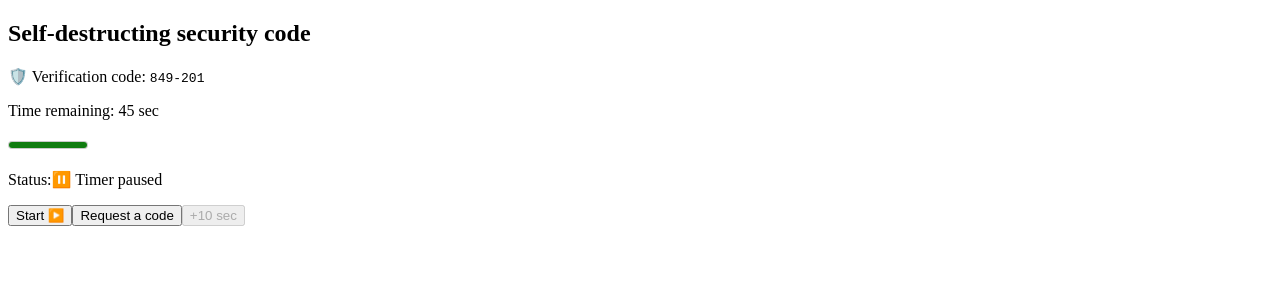
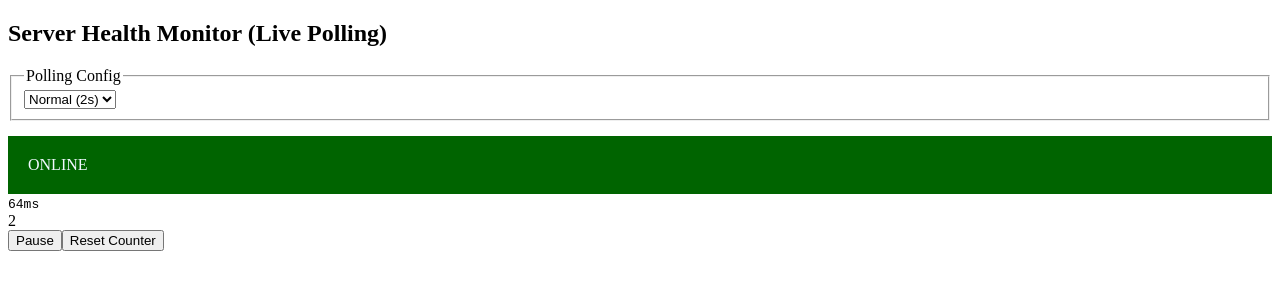
Before and after one commit to iveryasov/react-learning, a React (Vite) app: page / in a window 1280 px wide. Shown: the top 300 px of the page. Built offline with nearby package versions, Linux system fonts and the light colour scheme.

Commit message:
Day 127: dynamic API polling monitor with interval cleanup and title sync

```diff
--- a/src/App.tsx
+++ b/src/App.tsx
@@ -1,9 +1,9 @@
-import Day126 from './components/Day126';
+import Day127 from './components/Day127';
 
 function App() {
   return (
     <div>
-      <Day126 />
+      <Day127 />
     </div>
   );
 }
--- /dev/null
+++ b/src/components/Day127.css
@@ -0,0 +1,15 @@
+.online-block {
+    background-color: darkgreen;
+    color: aliceblue;
+    padding: 20px;
+}
+
+.paused-block {
+    background-color: #790a02;
+    color: aliceblue;
+    padding: 20px;
+}
+
+fieldset {
+    margin-bottom: 15px;
+}
--- /dev/null
+++ b/src/components/Day127.tsx
@@ -0,0 +1,78 @@
+import { useState, useEffect } from 'react';
+import './Day127.css';
+
+// Day 127
+// Background service monitoring simulator
+
+function Day127() {
+    const [isActive, setIsActive] = useState<boolean>(true);
+    const [delay, setDelay] = useState<number>(2000);
+    const [pingCount, setPingCount] = useState<number>(0);
+    const [latency, setLatency] = useState<number>(35);
+
+    useEffect(() => {
+        if (!isActive) return;
+
+        const mainInterval = setInterval(() => {
+            setPingCount((prev) => prev + 1);
+            setLatency(Math.floor(Math.random() * 60) + 20);
+        }, delay);
+
+        return () => clearInterval(mainInterval);
+    }, [isActive, delay]);
+
+    // Browser Tab Title
+    useEffect(() => {
+        document.title = isActive ? `● (${pingCount}) Monitoring...` : "⏸ Paused | Server Monitor";
+
+        return () => {
+            document.title = "React Learning";
+        };
+    }, [pingCount, isActive]);
+
+  return (
+    <div>
+        <h2>Server Health Monitor (Live Polling)</h2>
+
+        <fieldset>
+            <legend>Polling Config</legend>
+            <select
+                value={delay}
+                onChange={(e) => setDelay(Number(e.target.value))}
+            >
+                <option value="1000">Fast (1s)</option>
+                <option value="2000">Normal (2s)</option>
+                <option value="5000">Slow (5s)</option>
+            </select>
+        </fieldset>
+
+        <div>
+            {isActive ? (
+                <div className="online-block">
+                    <span>ONLINE</span>
+                </div>
+            ) : (
+                <div className="paused-block">
+                    <span>PAUSED</span>
+                </div>
+            )}
+            <div>
+                <samp>{latency}ms</samp>
+            </div>
+            <div>
+                <output>{pingCount}</output>
+            </div>
+
+            <div>
+                <button onClick={() => setIsActive(!isActive)}>{isActive ? "Pause" : "Resume"}</button>
+                <button onClick={() => {
+                    setPingCount(0);
+                    setLatency(35);
+                }}>Reset Counter</button>
+            </div>
+        </div>
+    </div>
+  );
+}
+
+export default Day127;
```
